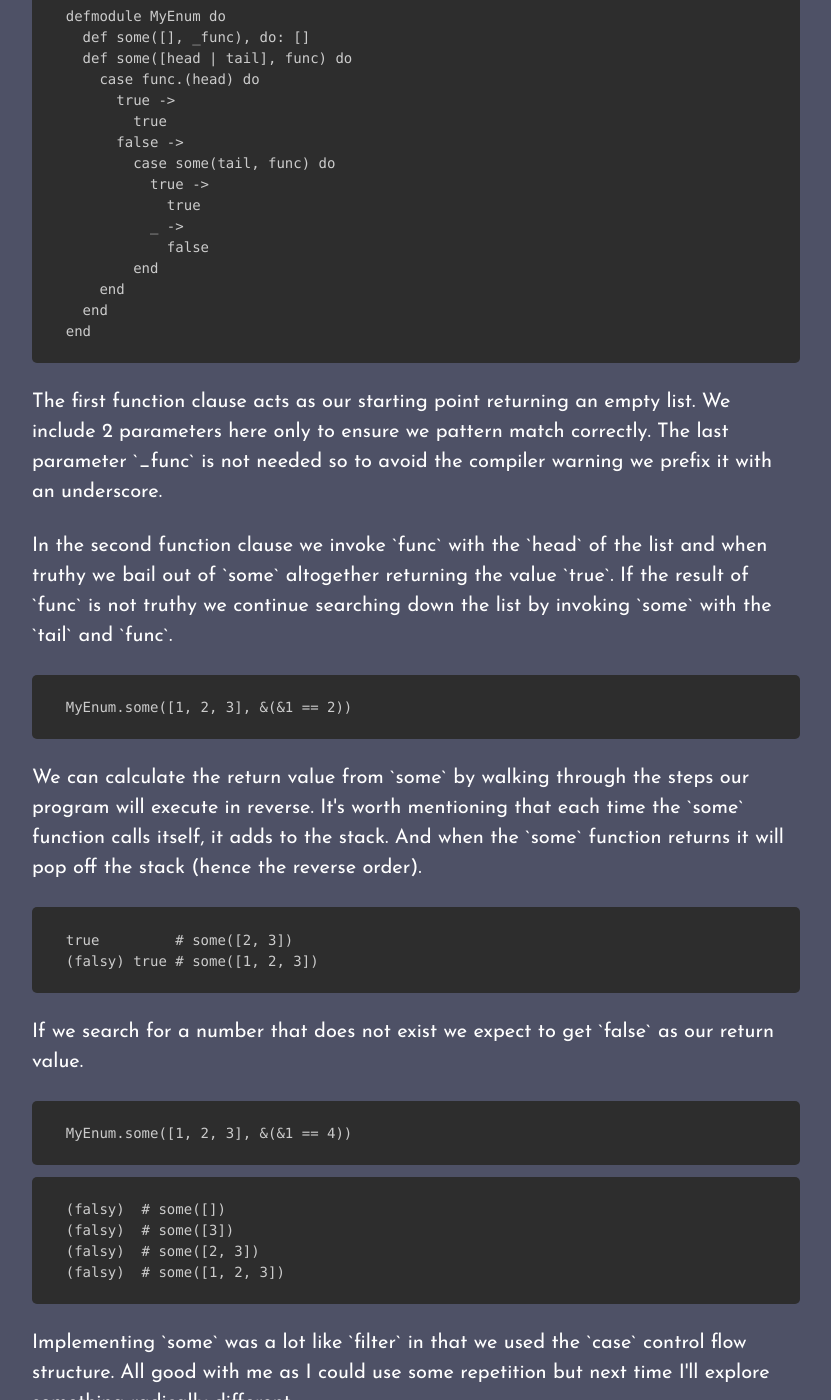
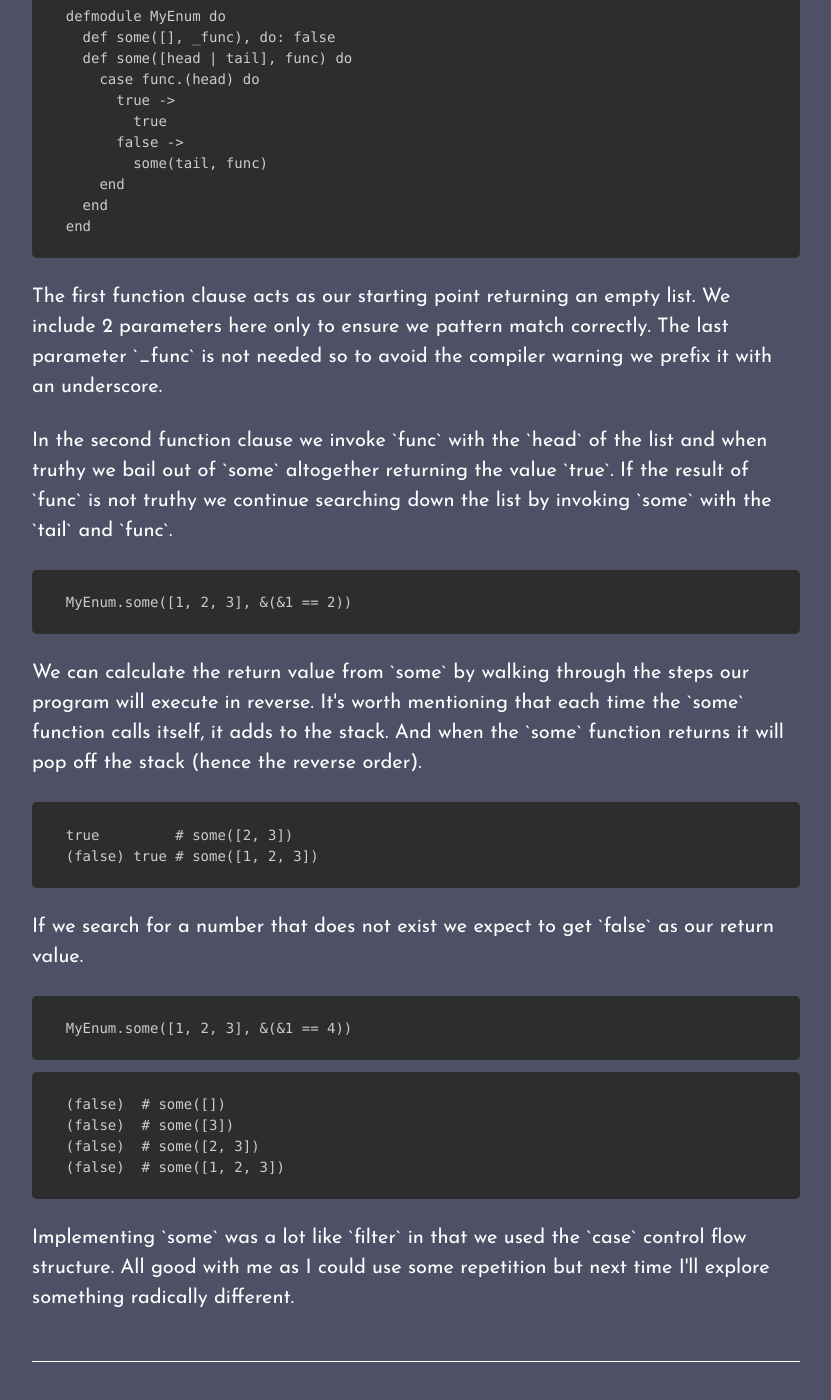
Before and after one commit to toranb/toranb.github.io, a Jekyll site: the page built from _posts/2018-10-13-writing-some-in-elixir.html, in a window 1280 px wide and 1400 px high, scrolled down 686 px. Shown: the whole window, without its empty margins (224-1055 px from the left). Built offline with Jekyll 4.4.1, drawn with Linux system fonts in a browser that asks for light colours; Markdown is read by kramdown in place of the engine named in the settings.

Commit message:
updated some implementation (smaller/ more correct)

```diff
--- a/_posts/2018-10-13-writing-some-in-elixir.html
+++ b/_posts/2018-10-13-writing-some-in-elixir.html
@@ -21,18 +21,13 @@ categories: blog archive
 <div class="highlight" data-language="elixir">
   <pre class="language-elixir">
     <code class="language-elixir">defmodule MyEnum do</code>
-    <code class="language-elixir">  def some([], _func), do: []</code>
+    <code class="language-elixir">  def some([], _func), do: false</code>
     <code class="language-elixir">  def some([head | tail], func) do</code>
     <code class="language-elixir">    case func.(head) do</code>
     <code class="language-elixir">      true -></code>
     <code class="language-elixir">        true</code>
     <code class="language-elixir">      false -></code>
-    <code class="language-elixir">        case some(tail, func) do</code>
-    <code class="language-elixir">          true -></code>
-    <code class="language-elixir">            true</code>
-    <code class="language-elixir">          _ -></code>
-    <code class="language-elixir">            false</code>
-    <code class="language-elixir">        end</code>
+    <code class="language-elixir">        some(tail, func)</code>
     <code class="language-elixir">    end</code>
     <code class="language-elixir">  end</code>
     <code class="language-elixir">end</code>
@@ -54,7 +49,7 @@ categories: blog archive
 <div class="highlight" data-language="elixir">
   <pre class="language-elixir">
     <code class="language-elixir">true         # some([2, 3])</code>
-    <code class="language-elixir">(falsy) true # some([1, 2, 3])</code>
+    <code class="language-elixir">(false) true # some([1, 2, 3])</code>
   </pre>
 </div>
 
@@ -68,10 +63,10 @@ categories: blog archive
 
 <div class="highlight" data-language="elixir">
   <pre class="language-elixir">
-    <code class="language-elixir">(falsy)  # some([])</code>
-    <code class="language-elixir">(falsy)  # some([3])</code>
-    <code class="language-elixir">(falsy)  # some([2, 3])</code>
-    <code class="language-elixir">(falsy)  # some([1, 2, 3])</code>
+    <code class="language-elixir">(false)  # some([])</code>
+    <code class="language-elixir">(false)  # some([3])</code>
+    <code class="language-elixir">(false)  # some([2, 3])</code>
+    <code class="language-elixir">(false)  # some([1, 2, 3])</code>
   </pre>
 </div>
 
```
